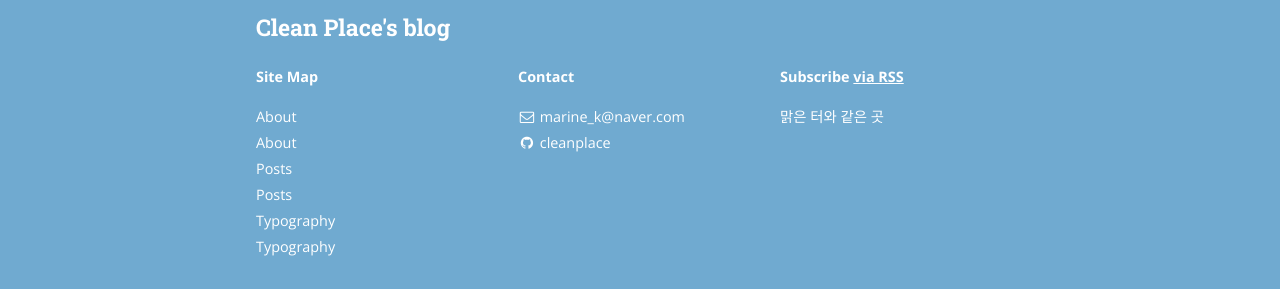
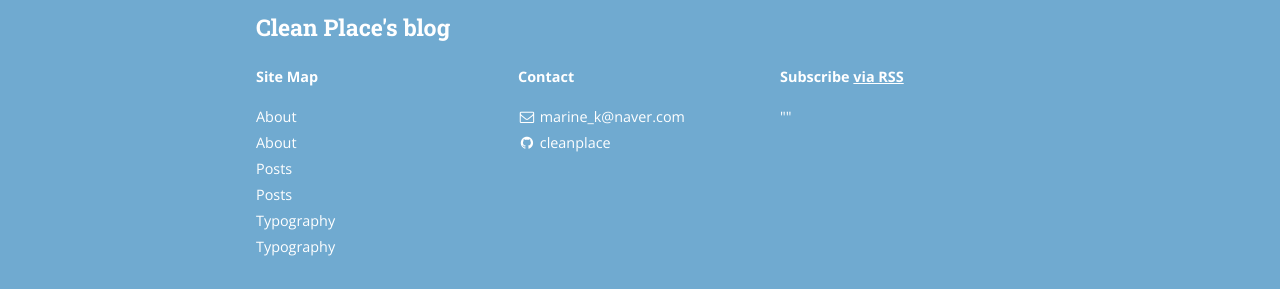
Before and after one commit to cleanplace/cleanplace.github.io, a Jekyll site: the page built from index.html, in a window 1280 px wide and 900 px high, scrolled down 1240 px. Shown: the part 608-897 px from the top of the window. Built offline with Jekyll 4.4.1, drawn with Linux system fonts in a browser that asks for light colours; nearby versions of some CDN libraries; the list of posts is cut into pages by our own code.

```diff
--- a/_config.yml
+++ b/_config.yml
@@ -14,7 +14,7 @@ subtitle: "NLP 개발자의 블로그"
 email: marine_k@naver.com
 name: Kim Ji An
 description: >
-  맑은 터와 같은 곳
+   ""
 # Base URL of site (i.e. /blog). It should always start with a slash,
 # and never end with a slash. Set it to a blank value if hosting at the
 # root of your server.
```
